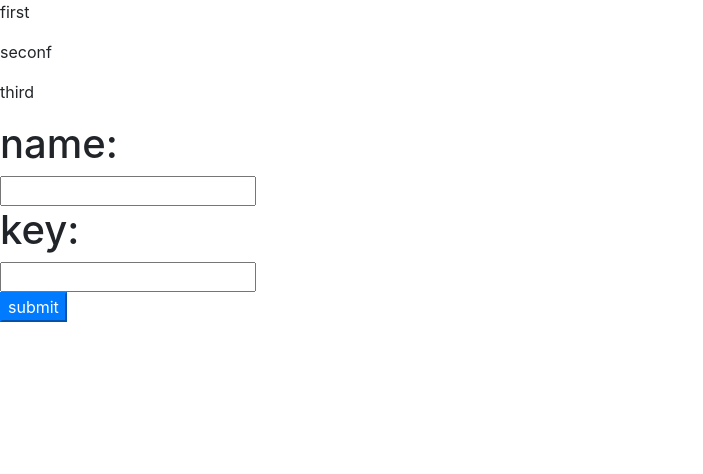
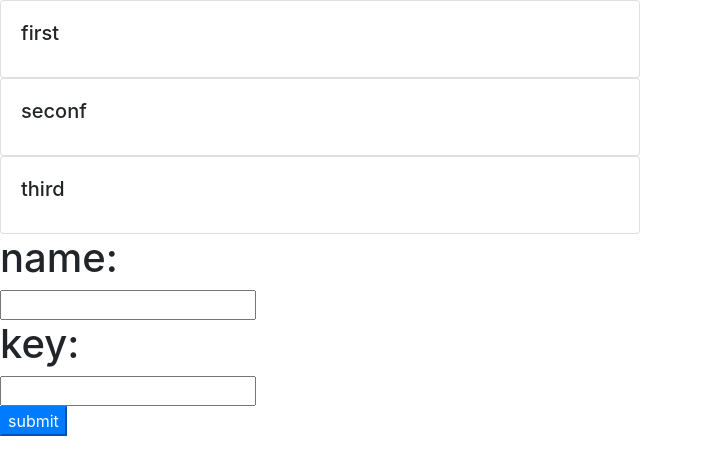
Before and after one commit to siki-aayush/class_project, a Django app: page /list/ in a window 1280 px wide. Shown: the top 474 px of the page, without its empty margins (0-703 px from the left). Run offline with Django 3.2, Linux system fonts and the light colour scheme; a user stored in the database is signed in; data comes from the database, SQL or seed files in the repository; some libraries are stand-ins or nearby versions.

Commit message:
bootstrap

```diff
--- a/locker/templates/list.html
+++ b/locker/templates/list.html
@@ -2,7 +2,12 @@
 {% block content %}
     {% for lock in lockers %}
         {% csrf_token %}
-        <p>{{ lock }}</p>
+        <div class="card w-50">
+        <div class="card-body">
+            <h5 class="card-title">{{ lock }}</h5>
+        </div>
+        </div>
+        {% comment %} <p>{{ lock }}</p> {% endcomment %}
     {% endfor %}
         <form method = "POST">
             {% csrf_token %}
```
